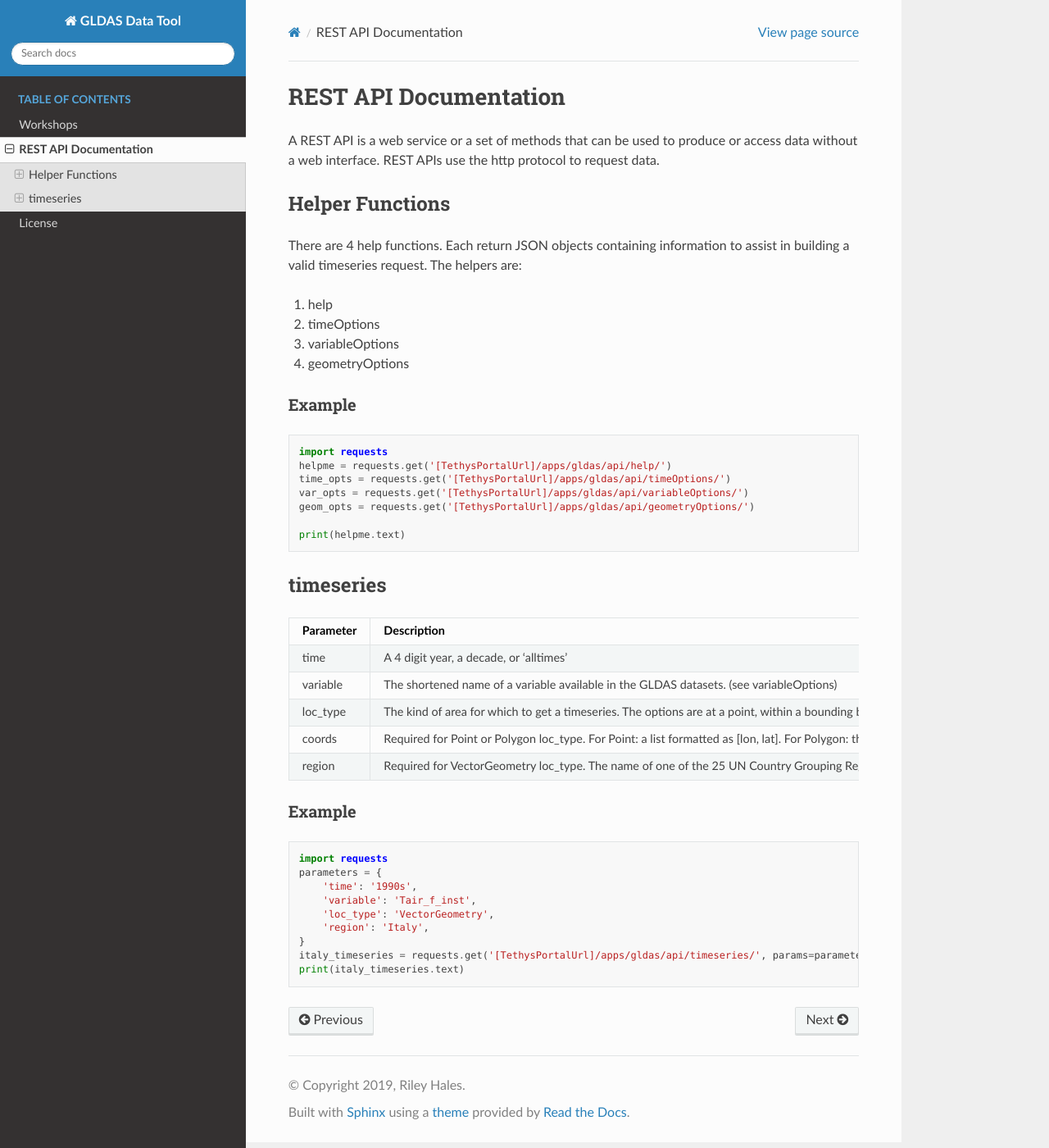
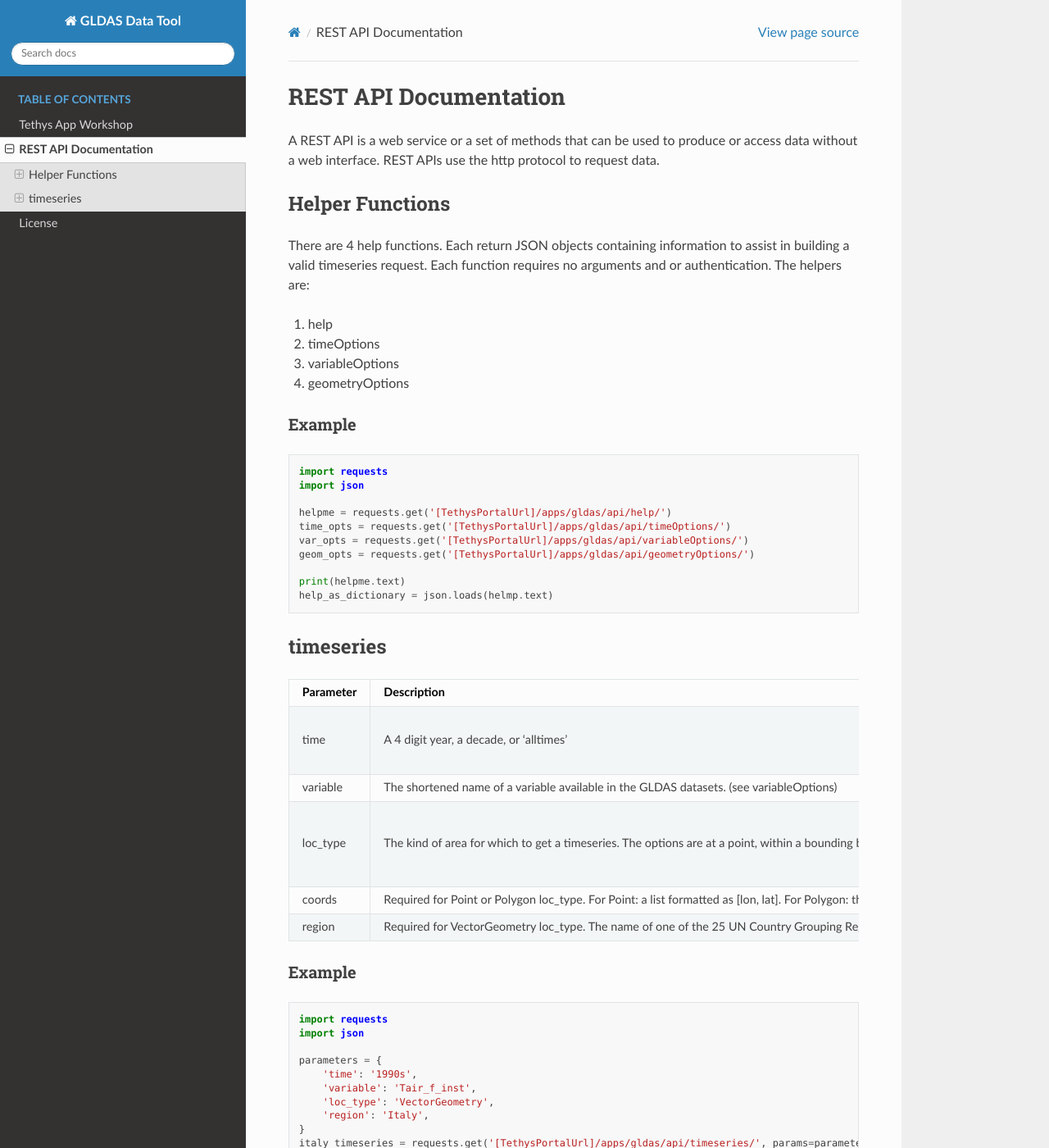
Before and after one commit to rileyhales/gldas, a Sphinx documentation site: the page built from docs/api.rst, in a window 1280 px wide and 1400 px high. Shown: the whole window at 82% size. Built offline with Sphinx 7.4.7 and the Read the Docs theme 2.0.0, drawn with Linux system fonts in a browser that asks for light colours; some of the changed text lies outside the part shown.

Commit message:
add app workshop to documentation

```diff
--- a/docs/api.rst
+++ b/docs/api.rst
@@ -9,7 +9,7 @@
 ================
 
 There are 4 help functions. Each return JSON objects containing information to assist in building a valid
-timeseries request. The helpers are:
+timeseries request. Each function requires no arguments and or authentication. The helpers are:
 
 #. help
 #. timeOptions
@@ -22,37 +22,42 @@
 .. code-block:: python
 
     import requests
+    import json
+
     helpme = requests.get('[TethysPortalUrl]/apps/gldas/api/help/')
     time_opts = requests.get('[TethysPortalUrl]/apps/gldas/api/timeOptions/')
     var_opts = requests.get('[TethysPortalUrl]/apps/gldas/api/variableOptions/')
     geom_opts = requests.get('[TethysPortalUrl]/apps/gldas/api/geometryOptions/')
 
     print(helpme.text)
+    help_as_dictionary = json.loads(helmp.text)
 
 
 timeseries
 ==========
 
-+--------------+---------------------------------------------------------------+-------------------+
-| Parameter    | Description                                                   | Example           |
-+==============+===============================================================+===================+
-| time         | A 4 digit year, a decade, or 'alltimes'                       | '2019', '2010s'   |
-+--------------+---------------------------------------------------------------+-------------------+
-| variable     | The shortened name of a variable available in the GLDAS       | 'RootMoist_inst'  |
-|              | datasets. (see variableOptions)                               |                   |
-+--------------+---------------------------------------------------------------+-------------------+
-|              | The kind of area for which to get a timeseries. The options   | 'Point',          |
-| loc_type     | are at a point, within a bounding box (polygon), or within a  | 'Polygon',        |
-|              | country/region                                                | 'VectorGeometry'  |
-+--------------+---------------------------------------------------------------+-------------------+
-|              | Required for Point or Polygon loc_type. For Point: a list     |                   |
-| coords       | formatted as [lon, lat]. For Polygon: the list of the extents | [-110, 45]        |
-|              | of the bounding box [minLon, maxLon, minLat, maxLat]          |                   |
-+--------------+---------------------------------------------------------------+-------------------+
-|              | Required for VectorGeometry loc_type. The name of one of the  |                   |
-| region       | 25 UN Country Grouping Regions or the full, capitalized name  | 'Northern Africa' |
-|              | of a country. Use geometryOptions for help.                   |                   |
-+--------------+---------------------------------------------------------------+-------------------+
++------------+-------------------------------------------------------+-------------------+
+| Parameter  | Description                                           | Example           |
++============+=======================================================+===================+
+| time       | A 4 digit year, a decade, or 'alltimes'               | - '2019'          |
+|            |                                                       | - '2010s'         |
++------------+-------------------------------------------------------+-------------------+
+| variable   | The shortened name of a variable available in the     | 'RootMoist_inst'  |
+|            | GLDAS datasets. (see variableOptions)                 |                   |
++------------+-------------------------------------------------------+-------------------+
+|            | The kind of area for which to get a timeseries. The   | - 'Point'         |
+| loc_type   | options are at a point, within a bounding box         | - 'Polygon'       |
+|            | (polygon), or country/region                          | - 'VectorGeometry'|
++------------+-------------------------------------------------------+-------------------+
+|            | Required for Point or Polygon loc_type. For Point: a  |                   |
+| coords     | list formatted as [lon, lat]. For Polygon: the list   | [-110, 45]        |
+|            | of the extents of the bounding box [minLon, maxLon,   |                   |
+|            | minLat, maxLat]                                       |                   |
++------------+-------------------------------------------------------+-------------------+
+|            | Required for VectorGeometry loc_type. The name of one |                   |
+| region     | of the 25 UN Country Grouping Regions or the full,    | 'Northern Africa' |
+|            | capitalized name of a country.                        |                   |
++------------+-------------------------------------------------------+-------------------+
 
 Example
 -------
@@ -60,6 +65,8 @@
 .. code-block:: python
 
     import requests
+    import json
+
     parameters = {
         'time': '1990s',
         'variable': 'Tair_f_inst',
@@ -67,4 +74,5 @@
         'region': 'Italy',
     }
     italy_timeseries = requests.get('[TethysPortalUrl]/apps/gldas/api/timeseries/', params=parameters)
-    print(italy_timeseries.text)
+
+    italy_timeseries_as_dictionary = json.loads(italy_timeseries.text)
--- a/docs/workshops.rst
+++ /dev/null
@@ -1,5 +0,0 @@
-Workshops
-=========
-
-This workshop is available on online as a Google Doc and a Google Collaboratory Notebook. Please ask the workshop
-instructor to provide you with access to them.
```
Also changed, not shown: README.md (+2 -0 lines), docs/index.rst (+6 -4 lines), docs/workshop.rst (added, +94 -0 lines), docs/_static/animationcontrol.png (added), docs/_static/datacontrols.png (added), docs/_static/example1.png (added), docs/_static/example2.png (added), docs/_static/example3.png (added), docs/_static/example4.png (added), docs/_static/mainpage.png (added), 1 other file.
